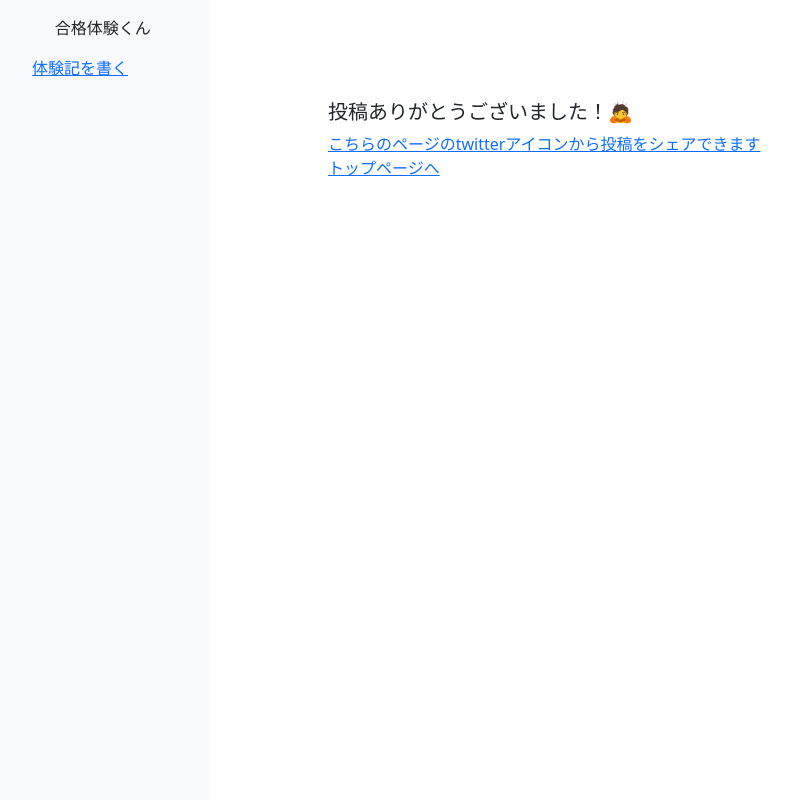
After one commit to dik-ab/django-app, a Django app: page /thanks/ in a window 1280 px wide. The commit adds this page. Shown: the whole page, without its empty margins (4-790 px from the left). Run offline with Django 3.2, Linux system fonts and the light colour scheme; data that the repository does not hold is empty; some libraries are stand-ins or nearby versions.

Commit message:
add code

```diff
--- a/certifications/urls.py
+++ b/certifications/urls.py
@@ -11,4 +11,5 @@ urlpatterns = [
     path('experience_list/<int:pk>', ExperienceListView.as_view(), name = 'experience_list'),
     path('experience_detail/<int:pk>', ExperienceDetailView.as_view(), name = 'experience_detail'),
     path('experience_form/', ExperienceFormView.as_view(), name = 'experience_form'),
+    path('thanks/', ThanksView.as_view(), name='thanks'),
 ]
--- a/certifications/views.py
+++ b/certifications/views.py
@@ -18,6 +18,7 @@ import os
 class CertificationListView(ListView):
     model = Certifications
     template_name = os.path.join('certifications', 'certification_list.html')
+    paginated_by=10
 
     def get_queryset(self):
         query = super().get_queryset()
@@ -31,17 +32,17 @@ class CertificationListView(ListView):
     def get_context_data(self, **kwargs):
         context = super().get_context_data(**kwargs)
         context['certification_name'] = self.request.GET.get('certificaton_name', '')
-        context['current_experience_list'] = Experiences.objects.all()
+        context['current_experience_list'] = Experiences.objects.all()[:10]
         return context
 
 
 class ExperienceListView(ListView):
     model = Experiences
     template_name = os.path.join('certifications', 'experience_list.html')
-    paginate_by=1
+    paginate_by=20
 
     def get_queryset(self, **kwargs):
-        query = Experiences.objects.filter(certification__id=self.kwargs['pk'])
+        query = Experiences.objects.filter(certification__id=self.kwargs['pk']).order_by('-timestamp')
         return query
 
     def get_context_data(self, **kwargs):
@@ -69,7 +70,7 @@ class ExperienceFormView(FormView):
 
     template_name = os.path.join('certifications', 'experience_form.html')
     form_class = forms.ExperienceForm
-    success_url = reverse_lazy('certifications:certification_list')
+    success_url = reverse_lazy('certifications:thanks')
 
     def form_valid(self, form):
         if form.is_valid():
@@ -81,3 +82,8 @@ class ExperienceFormView(FormView):
 
 class ThanksView(TemplateView):
     template_name = os.path.join('certifications', 'thanks.html')
+
+    def get_context_data(self, **kwargs):
+        context = super().get_context_data(**kwargs)
+        context['new_experience'] = Experiences.objects.order_by('timestamp').last()
+        return context
--- /dev/null
+++ b/templates/certifications/thanks.html
@@ -0,0 +1,30 @@
+<!DOCTYPE html>
+<html style="height:100%">
+<head>
+  <meta charset="utf-8">
+  <link href="https://cdn.jsdelivr.net/npm/bootstrap@5.0.0-beta1/dist/css/bootstrap.min.css" rel="stylesheet" integrity="sha384-giJF6kkoqNQ00vy+HMDP7azOuL0xtbfIcaT9wjKHr8RbDVddVHyTfAAsrekwKmP1" crossorigin="anonymous">
+  <link rel="stylesheet" href="https://use.fontawesome.com/releases/v5.6.3/css/all.css">
+
+  <title>{% block title %}Django Auth Tutorial{% endblock %}</title>
+</head>
+<body style="height:100%;">
+<div class="container-fluid h-100">
+    <div class="row" style="height:100%;">
+      <div class="col-2 bg-light h-100">
+        <div class="container mt-3 ">
+          <p class="text-center">合格体験くん</p>
+         <a style="display:block;" href="{% url 'certifications:experience_form' %}">体験記を書く</a>
+        </div>
+      </div>
+      <div class="offset-1 col-8" style="margin-top:100px;">
+        <h5>投稿ありがとうございました！🙇</h5>
+        <a href="{% url 'certifications:experience_detail' pk=new_experience.id %}">こちらのページのtwitterアイコンから投稿をシェアできます</a><br>
+        <a href="{% url 'certifications:certification_list' %}">トップページへ</a>
+      </div>
+    </div>
+</div>
+
+
+
+</body>
+</html>
```
Also changed, not shown: templates/certifications/certification_list.html (+6 -5 lines), templates/certifications/experience_list.html (+5 -5 lines).
